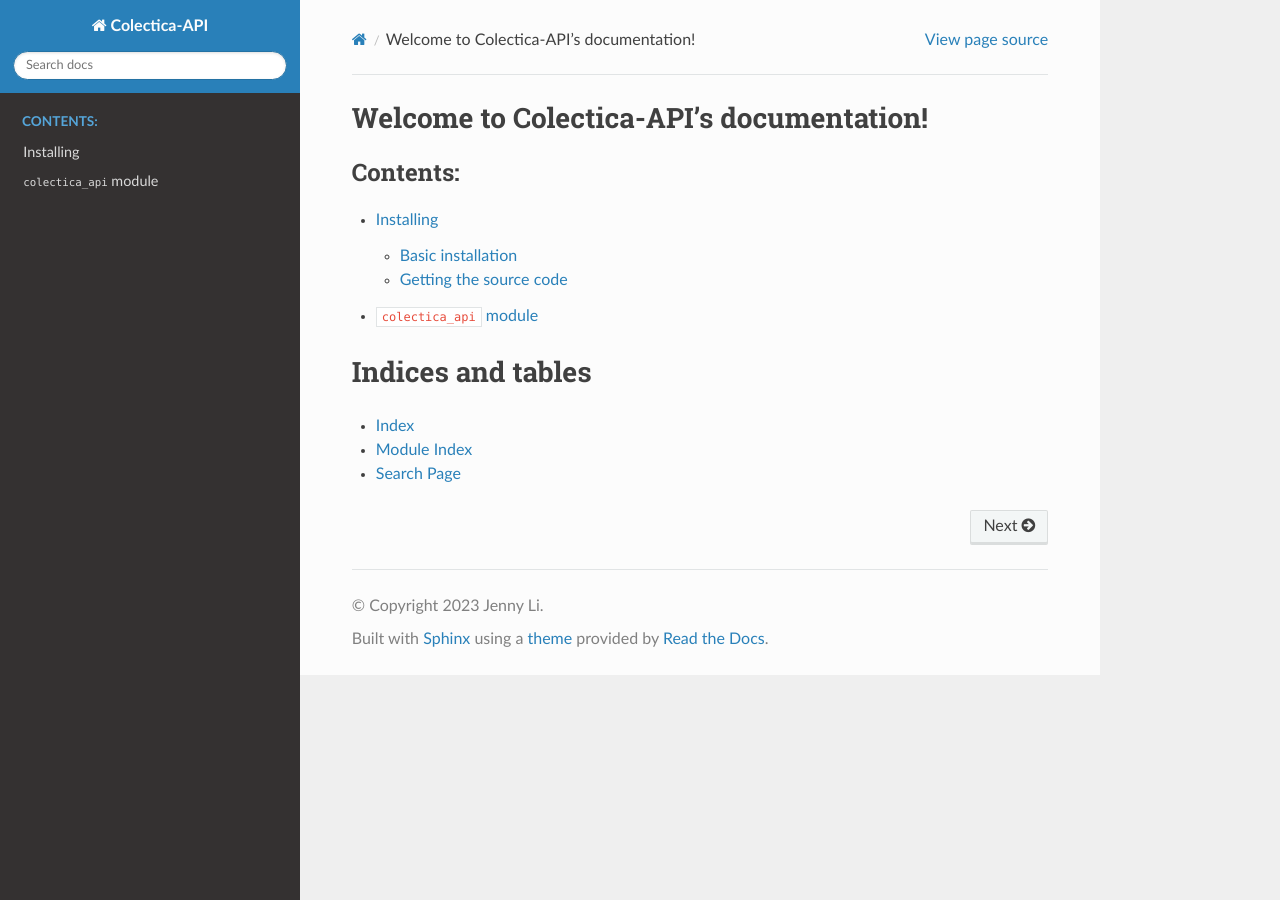
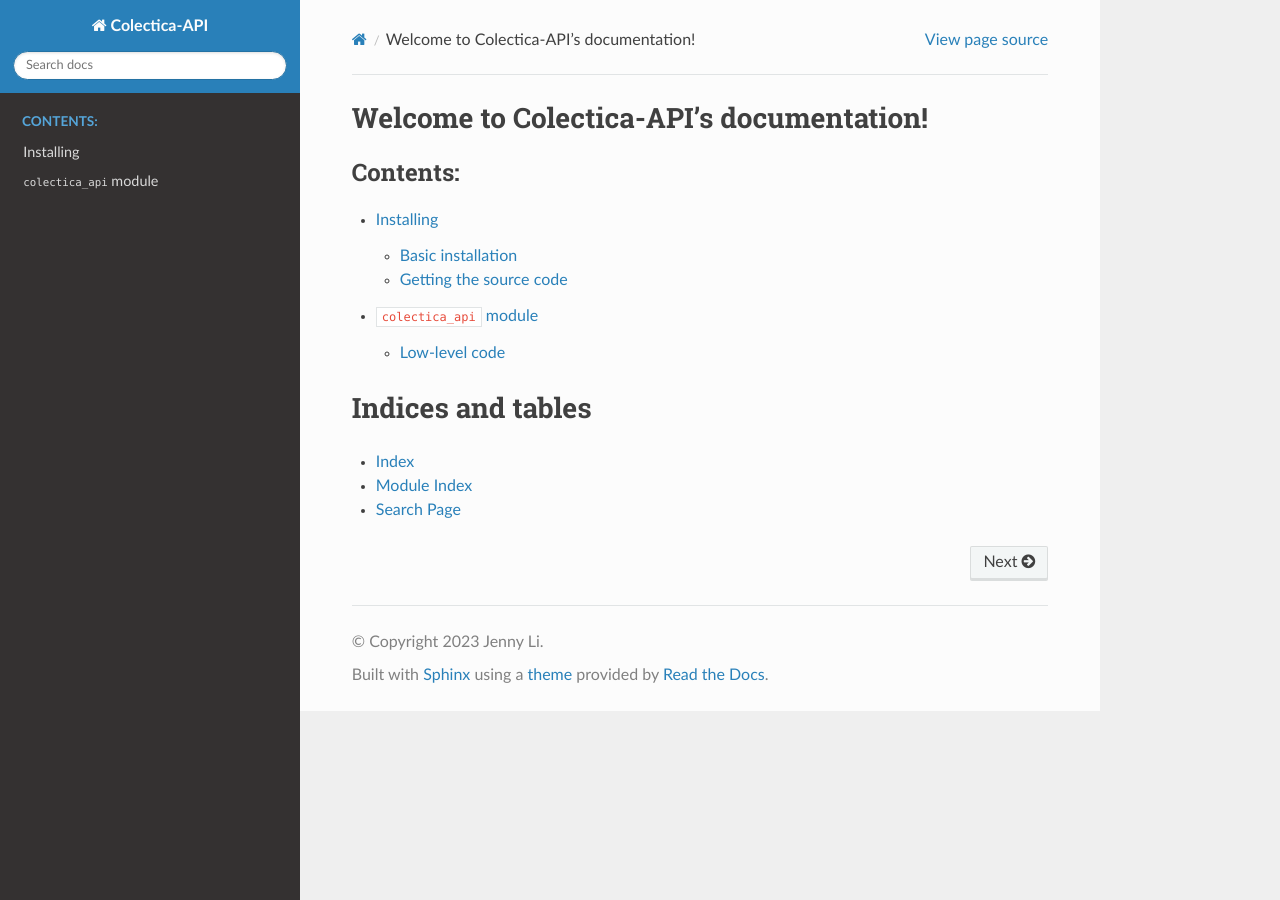
Before and after one commit to CLOSER-Cohorts/colectica-api, a Sphinx documentation site: the page built from docs/source/index.rst, in a window 1280 px wide. Built offline with Sphinx 7.4.7 and the Read the Docs theme 2.0.0, drawn with Linux system fonts in a browser that asks for light colours.

Commit message:
Get the docs from low level code too

```diff
--- a/docs/source/module.rst
+++ b/docs/source/module.rst
@@ -6,3 +6,9 @@
 
 .. automodule:: colectica_api
        :members:
+
+Low-level code
+--------------
+
+.. automodule:: colectica_api.api
+       :members:
```
Also changed, not shown: 1 other file.
